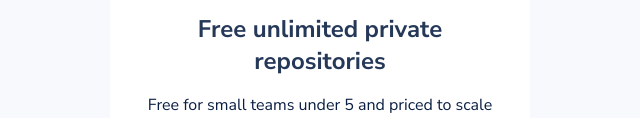
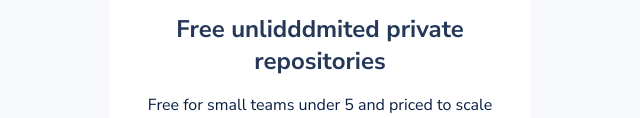
Before and after one commit to kabby91/kimbug, a plain HTML site: page html/practice/feature-box/index.html in a window 1280 px wide. Shown: the part 355-473 px from the top of the page, without its empty margins (320-960 px from the left). Drawn offline with Linux system fonts and the light colour scheme.

Commit message:
feature-box update

```diff
--- a/html/practice/feature-box/index.html
+++ b/html/practice/feature-box/index.html
@@ -13,7 +13,7 @@
 
 
 		<h1>
-			Free unlimited private repositories
+			Free unlidddmited private repositories
 		</h1>
 		<p>
 		Free for small teams under 5 and priced to scale with Standard ($3/user/mo) or Premium ($6/user/mo) plans.
```
Also changed, not shown: 1 other file.
